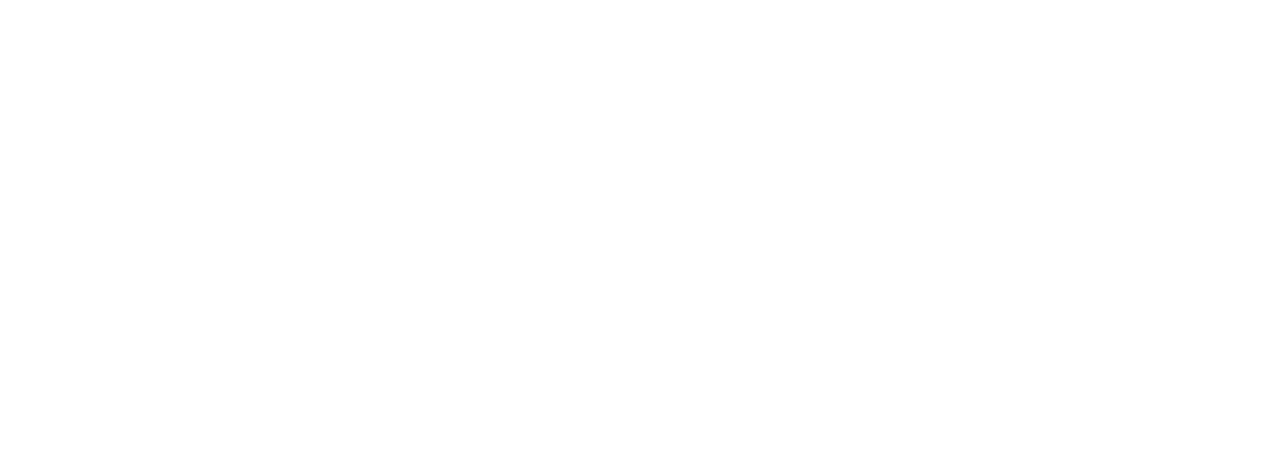
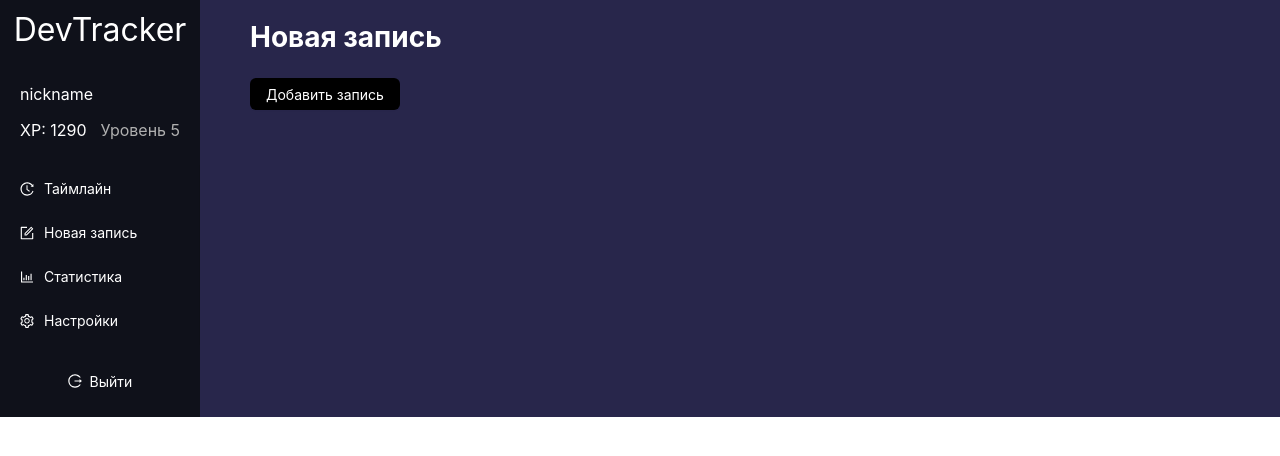
Before and after one commit to LizKa2091/dev-tracker, a React (Vite) app in the folder frontend/: page /new-note in a window 1280 px wide. Before the commit this address had no page. Shown: the top 456 px of the page. Built offline with nearby package versions, Linux system fonts and the light colour scheme.

Commit message:
feat(new note): add routing for page

```diff
--- a/frontend/src/app/Router.tsx
+++ b/frontend/src/app/Router.tsx
@@ -1,6 +1,7 @@
 import type { FC } from 'react';
 import { BrowserRouter, Routes, Route } from 'react-router-dom';
 import HomePage from '../pages/HomePage';
+import NewNotePage from '../pages/NewNotePage';
 
 const Router: FC = () => {
    return (
@@ -8,6 +9,7 @@
          <BrowserRouter>
             <Routes>
                <Route element={<HomePage />} path='/' />
+               <Route element={<NewNotePage />} path='/new-note' />
             </Routes>
          </BrowserRouter>
       </>
--- a/frontend/src/widgets/Sidebar.tsx
+++ b/frontend/src/widgets/Sidebar.tsx
@@ -1,13 +1,14 @@
 import type { FC } from 'react';
 import { Button, Flex, Layout, Menu } from 'antd';
 import { HistoryOutlined, FormOutlined, BarChartOutlined, SettingOutlined, LogoutOutlined } from "@ant-design/icons";
+import { Link } from 'react-router-dom';
 import styles from './Sidebar.module.scss';
 
 const { Sider } = Layout;
 
 const menuItems = [
-   { key: 'timeline', icon: <HistoryOutlined style={{ color: '#ffffff' }} />, label: 'Таймлайн' },
-   { key: 'new post', icon: <FormOutlined style={{ color: '#ffffff' }} />, label: 'Новая запись' },
+   { key: 'timeline', path: '/', icon: <HistoryOutlined style={{ color: '#ffffff' }} />, label: <Link to='/'>Таймлайн</Link> },
+   { key: 'new post', path: '/new-post', icon: <FormOutlined style={{ color: '#ffffff' }} />, label: <Link to='/new-note'>Новая запись</Link> },
    { key: 'stats', icon: <BarChartOutlined style={{ color: '#ffffff' }} />, label: 'Статистика' },
    { key: 'settings', icon: <SettingOutlined style={{ color: '#ffffff' }} />, label: 'Настройки' }
 ];
```
